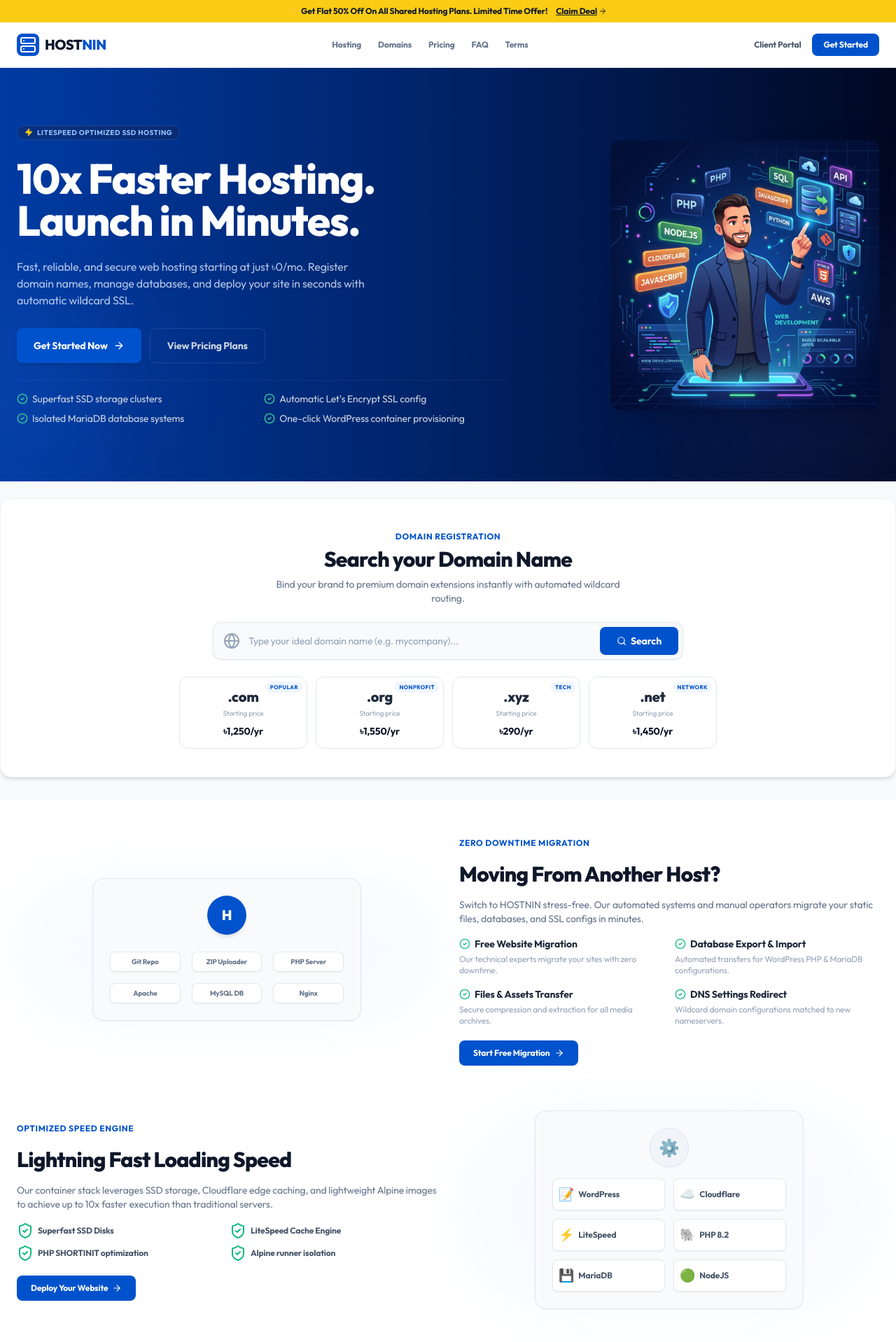
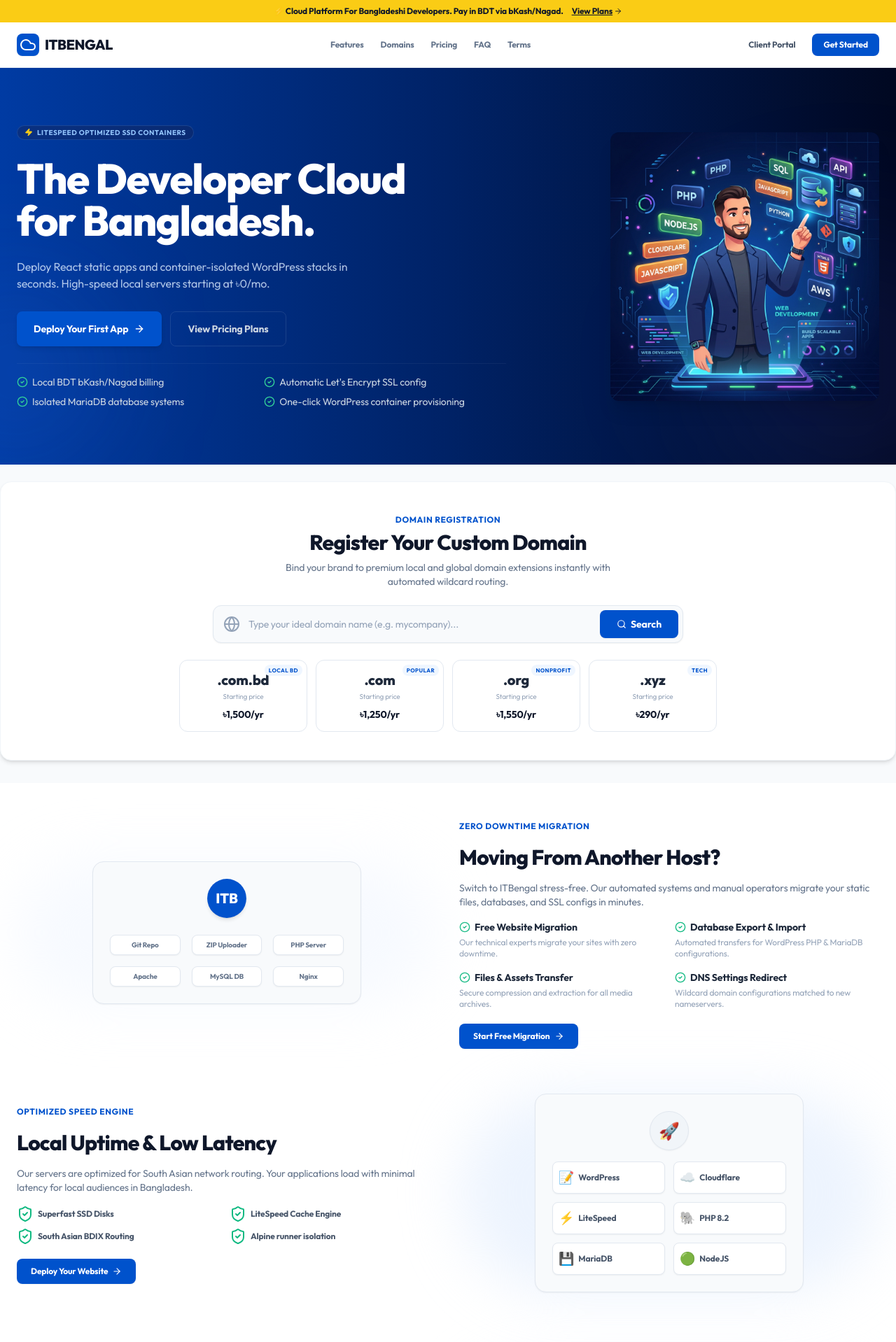
Before and after one commit to aalmamunsikder/itbengal, a Next.js app in the folder apps/landing/: page / in a window 1280 px wide. Shown: the top 1918 px of the page at 70% size. Built offline with nearby package versions, Linux system fonts and the light colour scheme.

Commit message:
design: complete ITBengal light theme content redesign and typography spacing polish

```diff
--- a/apps/landing/src/components/DomainSearch.tsx
+++ b/apps/landing/src/components/DomainSearch.tsx
@@ -8,10 +8,10 @@
   const [domain, setDomain] = useState('');
 
   const badges = [
+    { ext: '.com.bd', price: '৳1,500/yr', badge: 'Local BD' },
     { ext: '.com', price: '৳1,250/yr', badge: 'Popular' },
     { ext: '.org', price: '৳1,550/yr', badge: 'Nonprofit' },
     { ext: '.xyz', price: '৳290/yr', badge: 'Tech' },
-    { ext: '.net', price: '৳1,450/yr', badge: 'Network' },
   ];
 
   return (
@@ -19,10 +19,10 @@
       <div className="text-center mb-6">
         <span className="text-[#0052cc] text-xs font-bold uppercase tracking-wider">Domain Registration</span>
         <h2 className="text-2xl md:text-3xl font-extrabold text-slate-900 mt-1 mb-2 tracking-tight">
-          Search your Domain Name
+          Register Your Custom Domain
         </h2>
         <p className="text-slate-500 max-w-lg mx-auto text-xs md:text-sm leading-relaxed">
-          Bind your brand to premium domain extensions instantly with automated wildcard routing.
+          Bind your brand to premium local and global domain extensions instantly with automated wildcard routing.
         </p>
       </div>
 
--- a/apps/landing/src/components/Faq.tsx
+++ b/apps/landing/src/components/Faq.tsx
@@ -84,8 +84,8 @@
     answer: 'Every WordPress deployment is structured as a separate, fully sandboxed two-container setup (one container runs Apache/PHP, the other runs MariaDB). This completely blocks memory leaks or security exploits from affecting neighboring accounts.',
   },
   {
-    question: 'Can I migrate my website from another provider?',
-    answer: 'Yes! We offer 100% free website migration. Simply submit a ticket from your Client Portal, and our migration operators will migrate your static files, assets, databases, and SSL parameters with zero downtime.',
+    question: 'Can I pay with local methods like bKash or Nagad?',
+    answer: 'Yes! We support local BDT payment options including bKash, Nagad, and local Bangladeshi credit cards directly inside your Client Portal for invoice renewals.',
   },
   {
     question: 'What happens to database backups?',
--- a/apps/landing/src/components/Features.tsx
+++ b/apps/landing/src/components/Features.tsx
@@ -21,7 +21,7 @@
   ];
 
   return (
-    <div className="w-full bg-white py-12 text-slate-800 space-y-16">
+    <div className="w-full bg-white py-12 text-slate-800 space-y-16" id="features">
       {/* 1. Moving From Another Host? */}
       <section className="max-w-7xl mx-auto px-6 grid gap-8 lg:grid-cols-2 items-center">
         {/* Node diagram illustration on left */}
@@ -30,7 +30,7 @@
           <div className="relative rounded-2xl border border-slate-200 bg-slate-50 p-6 w-full max-w-sm shadow-sm flex flex-col items-center">
             {/* Center Node */}
             <div className="h-14 w-14 rounded-full bg-[#0052cc] flex items-center justify-center text-white shadow-md text-xl font-extrabold select-none animate-pulse-soft">
-              H
+              ITB
             </div>
             {/* Surrounding floating nodes */}
             <div className="grid grid-cols-3 gap-4 mt-6 w-full">
@@ -50,7 +50,7 @@
             Moving From Another Host?
           </h2>
           <p className="text-slate-500 text-xs md:text-sm leading-relaxed">
-            Switch to HOSTNIN stress-free. Our automated systems and manual operators migrate your static files, databases, and SSL configs in minutes.
+            Switch to ITBengal stress-free. Our automated systems and manual operators migrate your static files, databases, and SSL configs in minutes.
           </p>
 
           <div className="grid gap-4 sm:grid-cols-2">
@@ -82,14 +82,14 @@
         <div className="space-y-4 lg:order-1">
           <span className="text-[#0052cc] text-xs font-bold uppercase tracking-wider">Optimized Speed Engine</span>
           <h2 className="text-2xl md:text-3xl font-extrabold text-slate-900 leading-tight tracking-tight">
-            Lightning Fast Loading Speed
+            Local Uptime & Low Latency
           </h2>
           <p className="text-slate-500 text-xs md:text-sm leading-relaxed">
-            Our container stack leverages SSD storage, Cloudflare edge caching, and lightweight Alpine images to achieve up to 10x faster execution than traditional servers.
+            Our servers are optimized for South Asian network routing. Your applications load with minimal latency for local audiences in Bangladesh.
           </p>
 
           <div className="grid gap-2 sm:grid-cols-2">
-            {['Superfast SSD Disks', 'LiteSpeed Cache Engine', 'PHP SHORTINIT optimization', 'Alpine runner isolation'].map((label, idx) => (
+            {['Superfast SSD Disks', 'LiteSpeed Cache Engine', 'South Asian BDIX Routing', 'Alpine runner isolation'].map((label, idx) => (
               <div key={idx} className="flex items-center gap-1.5 text-xs font-bold text-slate-600">
                 <ShieldCheck className="h-4.5 w-4.5 text-emerald-500 flex-shrink-0" />
                 <span>{label}</span>
@@ -109,11 +109,11 @@
 
         {/* Floating badge circles on right */}
         <div className="relative flex justify-center lg:order-2">
-          <div className="absolute inset-0 bg-blue-50/50 blur-2xl rounded-full pointer-events-none" />
+          <div className="absolute inset-0 bg-blue-100/50 blur-2xl rounded-full pointer-events-none" />
           <div className="relative rounded-2xl border border-slate-200 bg-slate-50 p-6 w-full max-w-sm shadow-sm flex flex-col items-center">
             {/* Center Node */}
             <div className="h-14 w-14 rounded-full bg-slate-100 border border-slate-200 flex items-center justify-center text-slate-600 shadow-sm text-2xl font-extrabold select-none mb-4">
-              ⚙️
+              🚀
             </div>
             {/* Round Badge Grid */}
             <div className="grid grid-cols-2 gap-3 w-full">
@@ -134,10 +134,10 @@
         <div className="space-y-4">
           <span className="text-[#0052cc] text-xs font-bold uppercase tracking-wider">Dashboard Portal</span>
           <h2 className="text-2xl md:text-3xl font-extrabold text-slate-900 leading-tight tracking-tight">
-            User-Friendly Control Panel
+            Isolated Container Stack
           </h2>
           <p className="text-slate-500 text-xs md:text-sm leading-relaxed">
-            Manage your websites, domains, S3 database backups, container restarts, and real-time logs in one clean dashboard without opening terminal command lines.
+            Each WordPress site runs in a dedicated container stack, guaranteeing memory boundaries and solid security out of the box.
           </p>
 
           <div className="space-y-3">
@@ -158,7 +158,7 @@
         <div className="relative flex justify-center">
           <div className="absolute inset-0 bg-blue-50/50 blur-2xl rounded-full pointer-events-none" />
           <div className="relative w-full max-w-md rounded-2xl border border-slate-200 bg-slate-50 p-1.5 shadow-md overflow-hidden group">
-            <div className="rounded-xl border border-slate-200 overflow-hidden bg-slate-955 p-3.5 text-left bg-slate-950">
+            <div className="rounded-xl border border-slate-200 overflow-hidden bg-slate-950 p-3.5 text-left">
               {/* Header circles */}
               <div className="flex items-center gap-1.5 mb-3 select-none">
                 <div className="w-2 h-2 rounded-full bg-red-500" />
@@ -169,7 +169,7 @@
               {/* Mockup layout */}
               <div className="space-y-2.5 font-mono text-[11px] text-slate-400">
                 <p className="text-slate-500">// Managed WordPress Container State</p>
-                <div className="border border-slate-850 rounded-lg p-2.5 bg-slate-900 flex justify-between items-center border-slate-800">
+                <div className="border border-slate-800 rounded-lg p-2.5 bg-slate-900 flex justify-between items-center">
                   <div>
                     <span className="font-bold text-white text-xs">wp-myblog-prod</span>
                     <p className="text-[9px] text-slate-500">itbengal-wp-stack:v1</p>
--- a/apps/landing/src/components/Footer.tsx
+++ b/apps/landing/src/components/Footer.tsx
@@ -1,22 +1,22 @@
 'use client';
 
 import Link from 'next/link';
-import { Server } from 'lucide-react';
+import { Cloud } from 'lucide-react';
 
 export default function Footer() {
   return (
-    <footer className="border-t border-slate-200 py-10 px-6 bg-slate-50 text-slate-500 text-xs">
+    <footer className="border-t border-slate-200 py-10 px-6 bg-slate-50 text-slate-550 text-xs">
       <div className="max-w-7xl mx-auto grid gap-8 md:grid-cols-4 mb-8">
         {/* Branding Column */}
         <div className="space-y-3">
           <div className="flex items-center gap-1.5">
             <div className="h-7 w-7 rounded-lg bg-primaryBlue flex items-center justify-center">
-              <Server className="h-4 w-4 text-white" />
+              <Cloud className="h-4 w-4 text-white" />
             </div>
-            <span className="text-base font-bold text-slate-800 tracking-tight">HOSTNIN</span>
+            <span className="text-base font-bold text-slate-800 tracking-tight">ITBENGAL</span>
           </div>
           <p className="text-slate-400 text-[11px] leading-relaxed">
-            High-performance, containerized hosting solutions for modern static React applications and fully isolated WordPress projects.
+            High-performance, containerized hosting solutions for modern static React applications and fully isolated WordPress projects in Bangladesh.
           </p>
         </div>
 
@@ -52,7 +52,7 @@
       </div>
 
       <div className="max-w-7xl mx-auto border-t border-slate-200 pt-6 flex flex-col md:flex-row items-center justify-between gap-3 text-slate-400 text-[11px]">
-        <p>© {new Date().getFullYear()} HOSTNIN / ITBengal. All rights reserved.</p>
+        <p>© {new Date().getFullYear()} ITBENGAL. All rights reserved.</p>
         <div className="flex gap-4">
           <a href="#" className="hover:text-primaryBlue">Status</a>
           <a href="#" className="hover:text-primaryBlue">Security</a>
--- a/apps/landing/src/components/Header.tsx
+++ b/apps/landing/src/components/Header.tsx
@@ -2,18 +2,18 @@
 
 import { useState } from 'react';
 import Link from 'next/link';
-import { Menu, X, ArrowRight, Server } from 'lucide-react';
+import { Menu, X, ArrowRight, Cloud } from 'lucide-react';
 
 export default function Header() {
   const [mobileMenuOpen, setMobileMenuOpen] = useState(false);
 
   return (
     <div className="w-full z-50 relative">
-      {/* Top Yellow Announcement Promo Bar */}
+      {/* Top BDT Promo/Announcement Bar */}
       <div className="w-full bg-[#facc15] py-2 px-6 text-center text-xs font-bold text-slate-900 flex items-center justify-center gap-2 select-none">
-        <span>⚡ Get Flat 50% Off On All Shared Hosting Plans. Limited Time Offer!</span>
+        <span>⚡ Cloud Platform For Bangladeshi Developers. Pay in BDT via bKash/Nagad.</span>
         <Link href="#pricing" className="underline hover:text-slate-800 flex items-center gap-0.5 ml-1">
-          Claim Deal <ArrowRight className="h-3 w-3" />
+          View Plans <ArrowRight className="h-3 w-3" />
         </Link>
       </div>
 
@@ -23,16 +23,16 @@
           {/* Logo */}
           <Link href="/" className="flex items-center gap-2 group">
             <div className="h-8 w-8 rounded-lg bg-primaryBlue flex items-center justify-center shadow-sm group-hover:scale-105 transition-transform duration-300">
-              <Server className="h-4.5 w-4.5 text-white" />
+              <Cloud className="h-4.5 w-4.5 text-white" />
             </div>
             <span className="text-xl font-extrabold tracking-tight text-slate-900">
-              HOST<span className="text-primaryBlue">NIN</span>
+              ITBENGAL
             </span>
           </Link>
 
           {/* Nav Links */}
           <nav className="hidden md:flex items-center gap-6">
-            <a href="#features" className="text-xs font-bold text-slate-500 hover:text-primaryBlue transition-colors">Hosting</a>
+            <a href="#features" className="text-xs font-bold text-slate-500 hover:text-primaryBlue transition-colors">Features</a>
             <a href="#domains" className="text-xs font-bold text-slate-500 hover:text-primaryBlue transition-colors">Domains</a>
             <a href="#pricing" className="text-xs font-bold text-slate-500 hover:text-primaryBlue transition-colors">Pricing</a>
             <a href="#faq" className="text-xs font-bold text-slate-500 hover:text-primaryBlue transition-colors">FAQ</a>
@@ -40,7 +40,7 @@
           </nav>
 
           {/* Action CTAs */}
-          <div className="hidden md:flex items-center gap-4">
+          <div className="hidden md:flex items-center gap-6">
             <Link href="https://dashboard.itbengal.xyz/login" className="text-xs font-bold text-slate-600 hover:text-primaryBlue transition-colors">
               Client Portal
             </Link>
@@ -55,7 +55,7 @@
           {/* Mobile Menu Button */}
           <button
             onClick={() => setMobileMenuOpen(!mobileMenuOpen)}
-            className="md:hidden p-1.5 rounded-lg text-slate-600 hover:bg-slate-50 transition-colors"
+            className="md:hidden p-1.5 rounded-lg text-slate-600 hover:bg-slate-55 transition-colors"
           >
             {mobileMenuOpen ? <X className="h-5.5 w-5.5" /> : <Menu className="h-5.5 w-5.5" />}
           </button>
@@ -63,8 +63,8 @@
 
         {/* Mobile Dropdown Menu */}
         {mobileMenuOpen && (
-          <div className="md:hidden absolute top-full left-0 w-full bg-white border-b border-slate-100 px-6 py-6 space-y-4 flex flex-col shadow-lg animate-fade-in z-50">
-            <a href="#features" onClick={() => setMobileMenuOpen(false)} className="text-base font-bold text-slate-700 hover:text-primaryBlue">Hosting</a>
+          <div className="md:hidden absolute top-full left-0 w-full bg-white border-b border-slate-100 px-6 py-6 space-y-4 flex flex-col shadow-lg z-50">
+            <a href="#features" onClick={() => setMobileMenuOpen(false)} className="text-base font-bold text-slate-700 hover:text-primaryBlue">Features</a>
             <a href="#domains" onClick={() => setMobileMenuOpen(false)} className="text-base font-bold text-slate-700 hover:text-primaryBlue">Domains</a>
             <a href="#pricing" onClick={() => setMobileMenuOpen(false)} className="text-base font-bold text-slate-700 hover:text-primaryBlue">Pricing</a>
             <a href="#faq" onClick={() => setMobileMenuOpen(false)} className="text-base font-bold text-slate-700 hover:text-primaryBlue">FAQ</a>
--- a/apps/landing/src/components/Hero.tsx
+++ b/apps/landing/src/components/Hero.tsx
@@ -5,7 +5,7 @@
 
 export default function Hero() {
   const benefits = [
-    'Superfast SSD storage clusters',
+    'Local BDT bKash/Nagad billing',
     'Automatic Let\'s Encrypt SSL config',
     'Isolated MariaDB database systems',
     'One-click WordPress container provisioning',
@@ -22,16 +22,16 @@
         <div className="lg:col-span-7 space-y-6 text-left">
           <div className="inline-flex items-center gap-1.5 px-2.5 py-0.5 rounded-full border border-blue-400/20 bg-blue-950/40 text-[10px] font-bold text-blue-300 uppercase tracking-wider">
             <Zap className="h-3 w-3 text-yellow-400 fill-yellow-400" />
-            Litespeed Optimized SSD Hosting
+            Litespeed Optimized SSD Containers
           </div>
 
           <h1 className="text-3xl sm:text-5xl lg:text-6xl font-extrabold tracking-tight text-white leading-[1.12]">
-            10x Faster Hosting. <br />
-            Launch in Minutes.
+            The Developer Cloud <br />
+            for Bangladesh.
           </h1>
 
           <p className="text-blue-100/80 text-sm md:text-base max-w-lg leading-relaxed">
-            Fast, reliable, and secure web hosting starting at just ৳0/mo. Register domain names, manage databases, and deploy your site in seconds with automatic wildcard SSL.
+            Deploy React static apps and container-isolated WordPress stacks in seconds. High-speed local servers starting at ৳0/mo.
           </p>
 
           {/* Action CTAs */}
@@ -40,7 +40,7 @@
               href="https://dashboard.itbengal.xyz/register"
               className="px-6 py-3.5 rounded-lg text-sm font-bold text-white bg-primaryBlue hover:bg-blue-700 shadow-md hover:shadow-blue-500/15 transition-all duration-300 flex items-center justify-center gap-2"
             >
-              Get Started Now
+              Deploy Your First App
               <ArrowRight className="h-4 w-4" />
             </Link>
             <a
--- a/apps/landing/src/components/Pricing.tsx
+++ b/apps/landing/src/components/Pricing.tsx
@@ -133,7 +133,7 @@
           {/* WP Starter */}
           <div className="border border-slate-200 rounded-xl p-5 bg-white flex flex-col justify-between hover:shadow transition-all">
             <div>
-              <h3 className="text-base font-bold text-slate-900">WP Starter</h3>
+              <h3 className="text-base font-bold text-slate-900">WP Lite</h3>
               <p className="text-slate-400 text-[10px] mt-0.5">Blogs, personal sites, & portfolios</p>
               <div className="my-4">
                 <span className="text-2xl font-extrabold text-[#0052cc]">৳1,500</span>
@@ -147,7 +147,7 @@
               </ul>
             </div>
             <Link href="https://dashboard.itbengal.xyz/register" className="w-full py-2 rounded-lg text-center text-xs font-bold border border-slate-200 hover:bg-slate-50 transition-all text-[#0052cc]">
-              Deploy WP Starter
+              Deploy WP Lite
             </Link>
           </div>
 
```
Also changed, not shown: apps/landing/src/components/Testimonials.tsx (+4 -4 lines).
